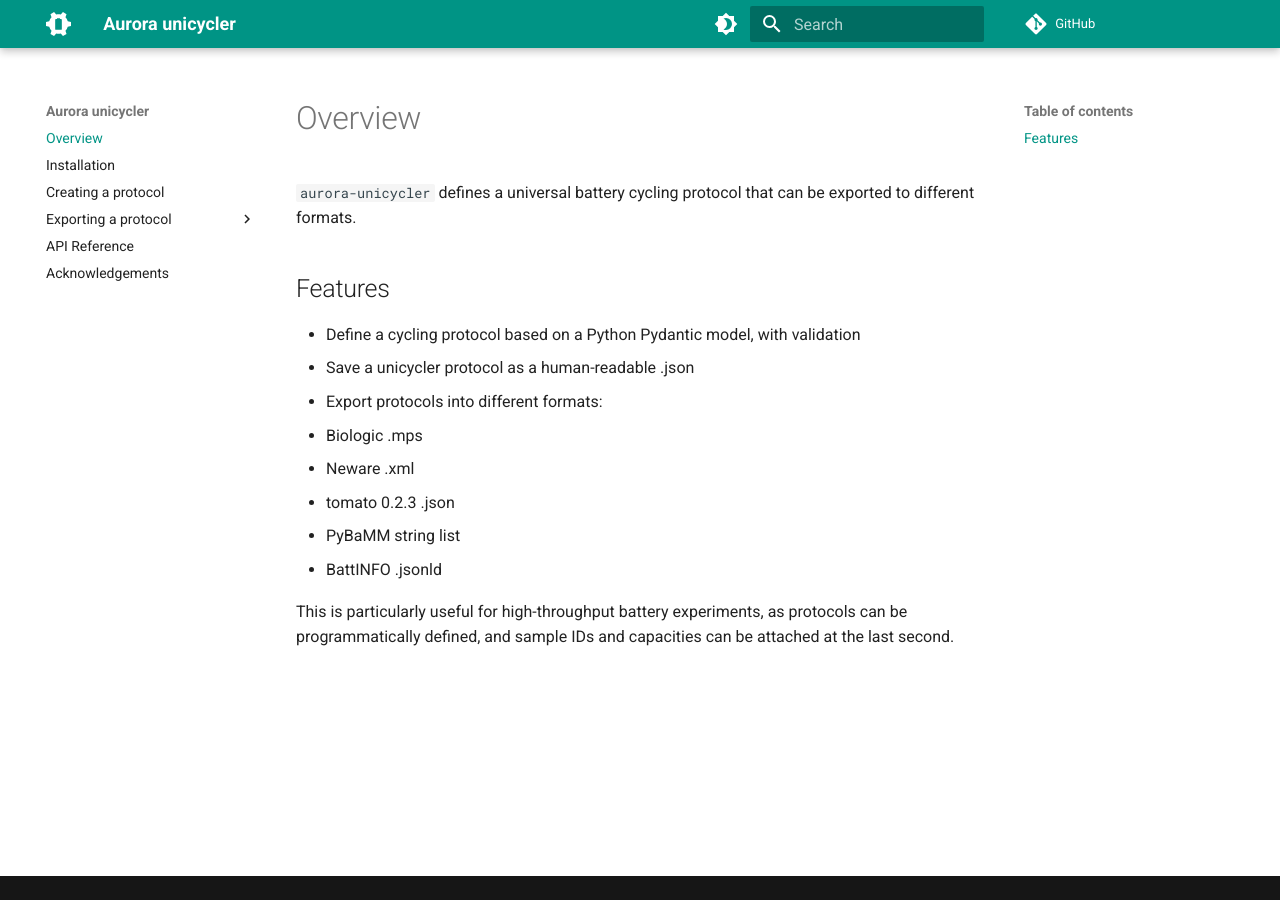
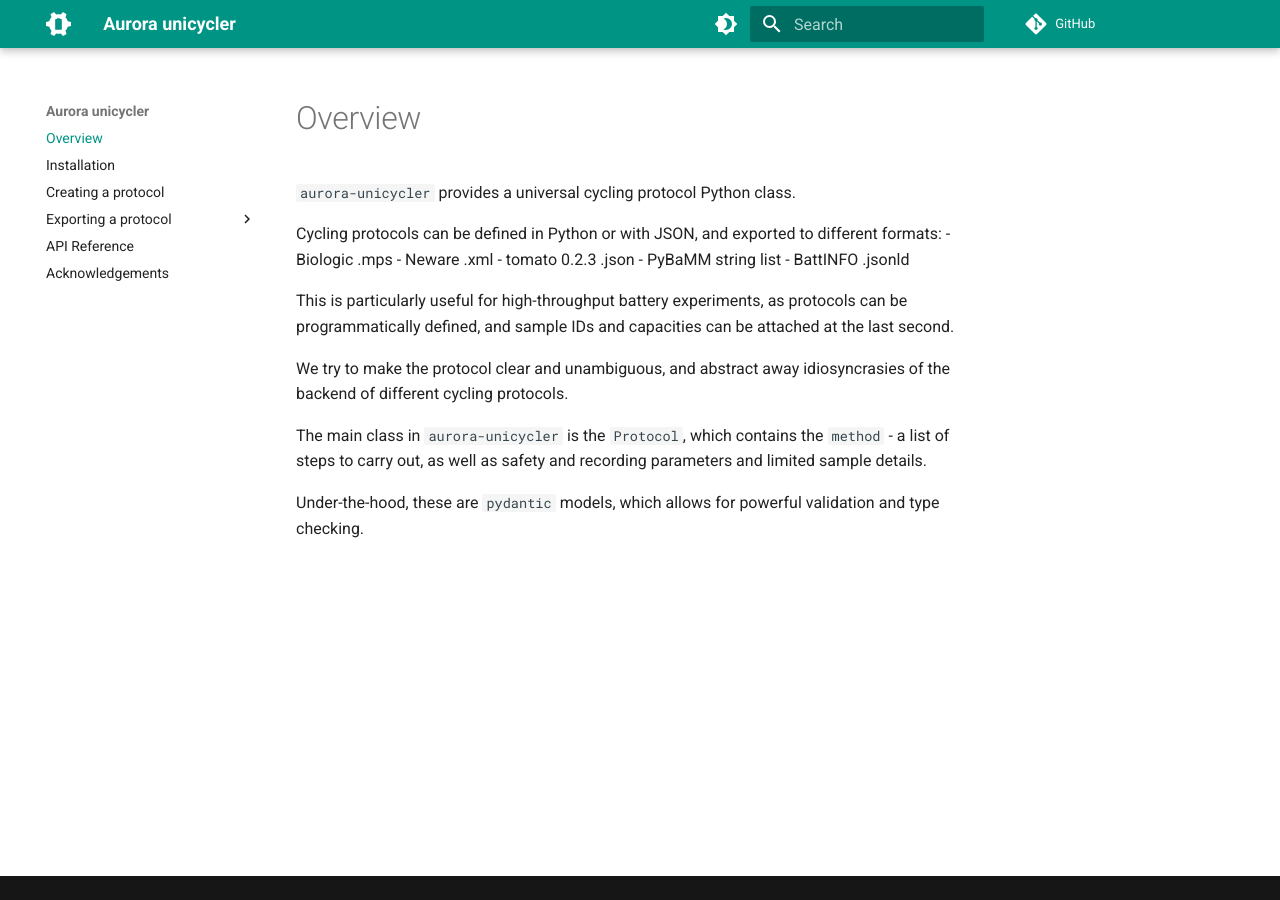
Before and after one commit to EmpaEconversion/aurora-unicycler, an MkDocs documentation site: the page built from docs/index.md, in a window 1280 px wide. Built offline with MkDocs 1.6.1 and Material for MkDocs 9.7.7, drawn with Linux system fonts in a browser that asks for light colours; comment, search, counter and statistics services are not loaded.

Commit message:
Update docs home page

```diff
--- a/docs/index.md
+++ b/docs/index.md
@@ -1,10 +1,7 @@
-`aurora-unicycler` defines a universal battery cycling protocol that can be
-exported to different formats.
+`aurora-unicycler` provides a universal cycling protocol Python class.
 
-## Features
-- Define a cycling protocol based on a Python Pydantic model, with validation
-- Save a unicycler protocol as a human-readable .json
-- Export protocols into different formats:
+Cycling protocols can be defined in Python or with JSON, and exported to
+different formats:
   - Biologic .mps
   - Neware .xml
   - tomato 0.2.3 .json
@@ -14,3 +11,13 @@
 This is particularly useful for high-throughput battery experiments, as
 protocols can be programmatically defined, and sample IDs and capacities can be
 attached at the last second.
+
+We try to make the protocol clear and unambiguous, and abstract away
+idiosyncrasies of the backend of different cycling protocols.
+
+The main class in `aurora-unicycler` is the `Protocol`, which contains the
+`method` - a list of steps to carry out, as well as safety and recording
+parameters and limited sample details.
+
+Under-the-hood, these are `pydantic` models, which allows for powerful
+validation and type checking.
```
